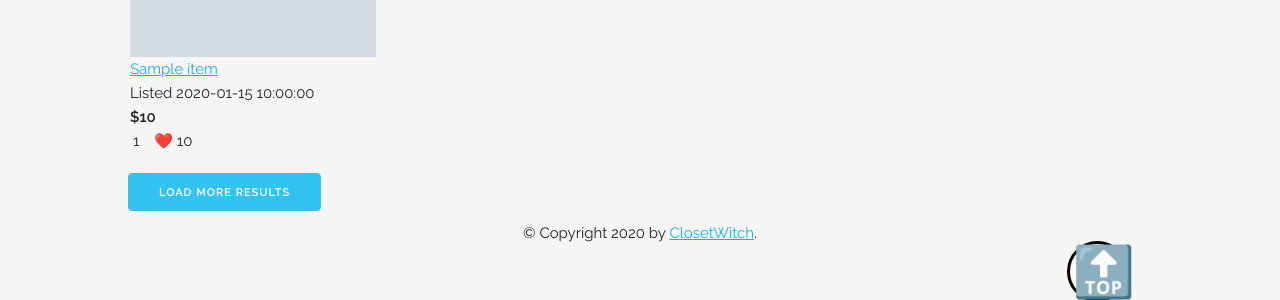
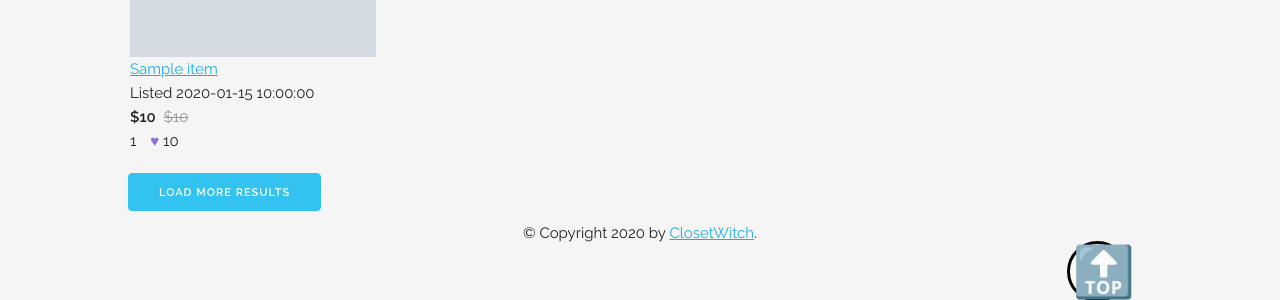
Before and after one commit to linstantnoodles/shouldiputitback, a Flask app: template templates/search.html in a window 1280 px wide. Shown: the part 639-939 px from the top of the page. Run offline with Flask 2, Linux system fonts and the light colour scheme; the template is opened without the code that fills it: most values are stand-ins (such as "Sample title", 1, 10 or a date in 2020); grey boxes marked "Sample" are stand-in pictures.

Commit message:
Add original price and update heart icon

```diff
--- a/query_lib.py
+++ b/query_lib.py
@@ -50,7 +50,9 @@ def query_items_from_source(full_url, query, limit=None):
         img_el = card.find("div", class_="img__container").find("img")
         image_url = img_el.get("src") or img_el.get("data-src")
         list_date = prog.search(image_url).group(1)
-        price = card.find("div", class_="item__details").find("span", class_="fw--bold").text.replace("$","").replace(",","").strip()
+        item_detail_el = card.find("div", class_="item__details")
+        price = item_detail_el.find("span", class_="fw--bold").text.replace("$","").replace(",","").strip()
+        original_price = item_detail_el.find("span", class_="td--lt").text.replace("$","").replace(",","").strip()
         size_element = card.find("a", class_="tile__details__pipe__size") or card.find("div", class_="tile__details__pipe__size")
         size = size_element.text.strip()
         res = {
@@ -59,6 +61,7 @@ def query_items_from_source(full_url, query, limit=None):
             "image_url": image_url,
             "likes": likes,
             "price": price,
+            "original_price": original_price,
             "new_with_tag": new_with_tag,
             "list_date": list_date,
             "size": size
--- a/static/css/skeleton.css
+++ b/static/css/skeleton.css
@@ -489,6 +489,15 @@ div#top {
     width: 50%;
 }
 
+.heart {
+    color: #8A6CE5;
+}
+.original-price {
+    padding-left: 4px !important;
+    text-decoration: line-through !important;
+    color: #9b9691 !important;
+}
+
 @media (min-width: 550px) {
     .item {
         width: 24%;
@@ -595,7 +604,7 @@ body {
 }
 
 .item .size, .item .likes {
-    padding: 3px;
+    padding-right: 5px;
     margin-right: 5px;
 }
 
--- a/templates/search.html
+++ b/templates/search.html
@@ -82,10 +82,11 @@
                             <span class="nwt-tag">NWT</span>
                         {% endif %}
                         <span class="price"><strong>${{ item.price }}</strong></span>
+                        <span class="original-price">${{ item.original_price }}</span>
                     </div>
                     <span class="size">{{ item.size }}</span>
                     <span class="likes">
-                        ❤️
+                        <span class="heart">&#9829;</span>
                         {{ item.likes }}
                     </span>
                 </div>
```
